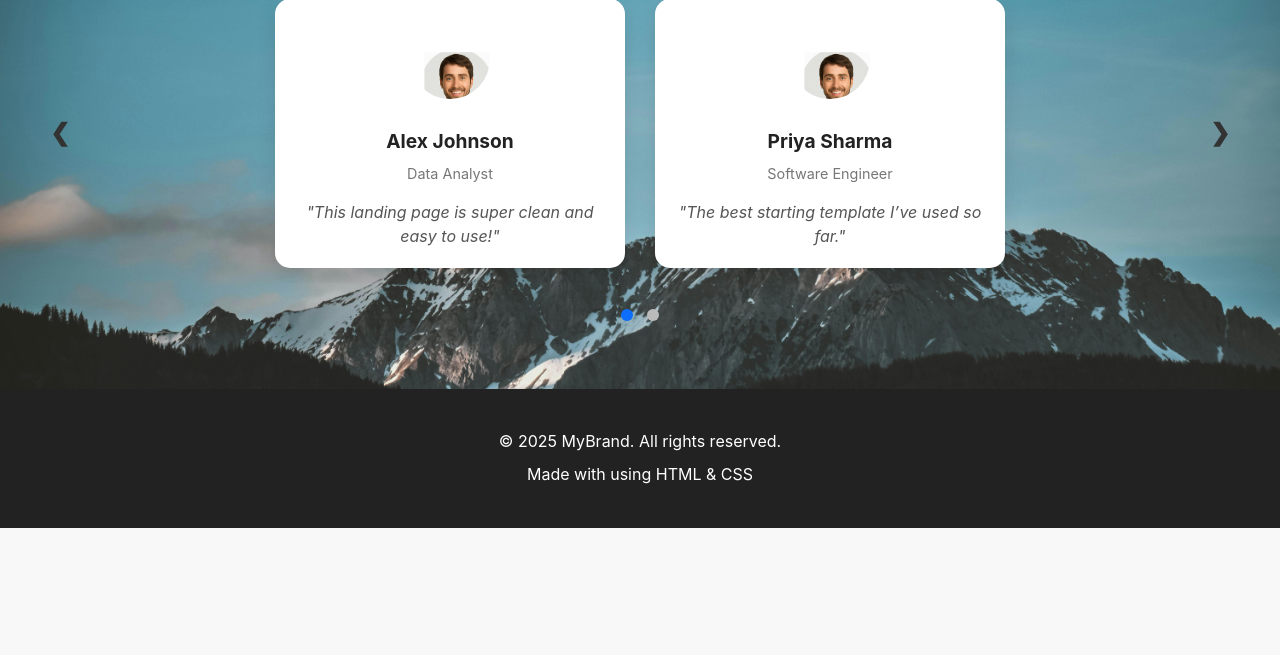
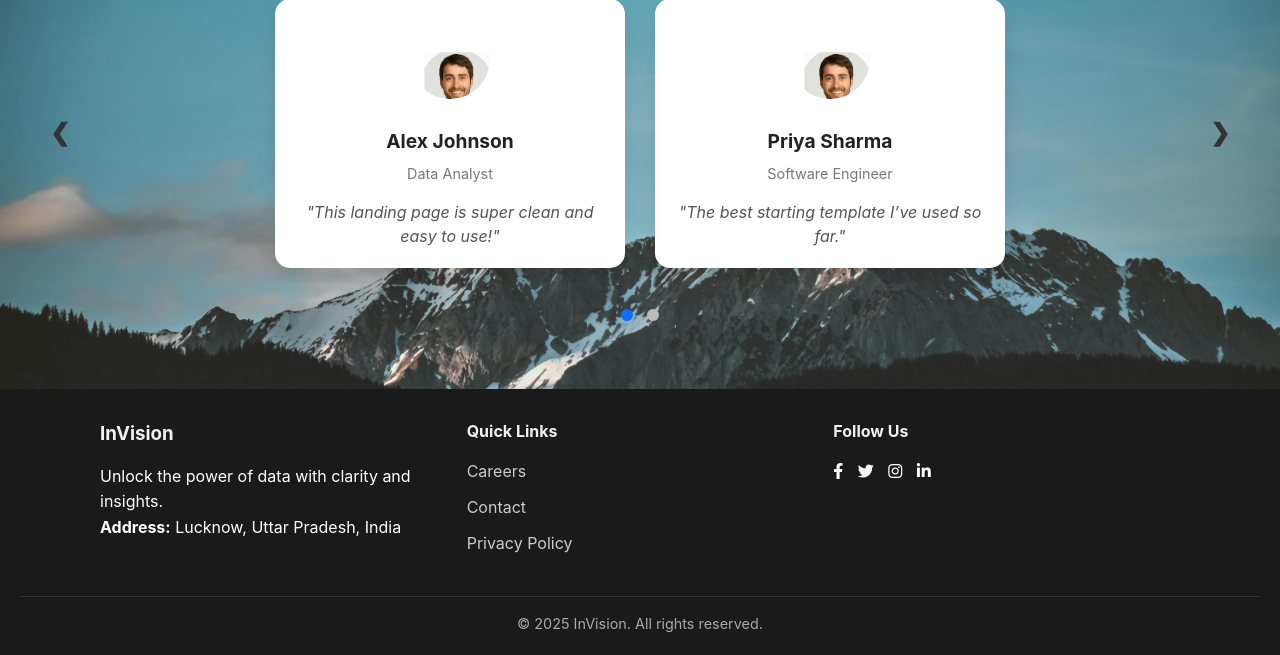
Before and after one commit to ArisuAbhilash/INVISION, a Flask app: page / in a window 1280 px wide. Shown: the part 1176-1831 px from the top of the page. Before the commit the page ends 1704 px from the top, so only its background shows below. Run offline with Flask 3, Linux system fonts and the light colour scheme.

Commit message:
feat(contact-page):create contact page

```diff
--- a/app.py
+++ b/app.py
@@ -49,6 +49,9 @@ def signup():
 
     return render_template("signup.html", signup_page=True, error=error)
 
+@app.route("/contact")
+def contact():
+    return render_template("contact.html", title="contact")
 
 
 
--- a/static/css/base.css
+++ b/static/css/base.css
@@ -101,17 +101,77 @@ nav.container ul li a:hover {
 }
 
 
-/* ===== Footer ===== */
-footer {
-  background: #222;
+.footer {
+  background: #1a1a1a;
   color: #fff;
-  text-align: center;
-  padding: 2rem 0;
+  padding: 20px 20px 20px;
+  margin-top: 0;
 }
 
-footer p {
-  margin: 0.5rem 0;
+.footer-container {
+  display: flex;
+  flex-wrap: wrap;
+  justify-content: space-between;
+  max-width: 1100px;
+  margin: auto;
 }
+
+.footer-section {
+  flex: 1;
+  min-width: 250px;
+  margin: 10px;
+}
+
+.footer-section h3,
+.footer-section h4 {
+  margin-bottom: 15px;
+  color: #f1f1f1;
+}
+
+.footer-section ul {
+  list-style: none;
+  padding: 0;
+}
+
+.footer-section ul li {
+  margin-bottom: 10px;
+}
+
+.footer-section ul li a {
+  color: #ccc;
+  text-decoration: none;
+  transition: color 0.3s;
+}
+
+.footer-section ul li a:hover {
+  color: #0d6efd;
+}
+
+.social-icons a {
+  display: inline-block;
+  margin-right: 10px;
+}
+
+.social-icons img {
+  width: 28px;
+  height: 28px;
+  filter: brightness(0) invert(1); /* make icons white */
+  transition: transform 0.3s;
+}
+
+.social-icons img:hover {
+  transform: scale(1.2);
+}
+
+.footer-bottom {
+  text-align: center;
+  border-top: 1px solid #333;
+  margin-top: 20px;
+  padding-top: 15px;
+  font-size: 0.9rem;
+  color: #aaa;
+}
+
 
 
 @media (max-width: 640px) {
--- a/templates/base.html
+++ b/templates/base.html
@@ -6,8 +6,9 @@
   <meta name="viewport" content="width=device-width, initial-scale=1.0">
   <title>InVision - Data Insights & Visualization</title>
   <link rel="stylesheet" href="{{ url_for('static', filename='css/base.css') }}">
+  <link rel="stylesheet" href="https://cdnjs.cloudflare.com/ajax/libs/font-awesome/6.0.0/css/all.min.css">
 
-{% block head %}{% endblock %}
+  {% block head %}{% endblock %}
 </head>
 
 <body>
@@ -26,7 +27,7 @@
     <ul id="nav-menu">
       <span class="close-btn" id="close-btn">&times;</span><!-- Close button -->
       <li><a href="{{ url_for('home') }}">Home</a></li>
-      <li><a href="#">Contact</a></li>
+      <li><a href="{{ url_for('contact') }}">Contact</a></li>
       <li><a href="#">Policy</a></li>
       <li><a href="{{url_for('signup') }}">Signup</a></li>
     </ul>
@@ -42,10 +43,44 @@
   <!-- Footer -->
   {% if not login_page and not signup_page %}
 
-  <footer>
-    <p>&copy; 2025 MyBrand. All rights reserved.</p>
-    <p>Made with  using HTML & CSS</p>
+  <!-- Footer -->
+  <footer class="footer">
+    <div class="footer-container">
+
+      <!-- About / Address -->
+      <div class="footer-section">
+        <h3>InVision</h3>
+        <p>Unlock the power of data with clarity and insights.</p>
+        <p><strong>Address:</strong> Lucknow, Uttar Pradesh, India</p>
+      </div>
+
+      <!-- Quick Links -->
+      <div class="footer-section">
+        <h4>Quick Links</h4>
+        <ul>
+          <li><a href="#">Careers</a></li>
+          <li><a href="#">Contact</a></li>
+          <li><a href="#">Privacy Policy</a></li>
+        </ul>
+      </div>
+
+      <!-- Social Media -->
+      <div class="footer-section">
+        <h4>Follow Us</h4>
+        <div class="social-icons">
+          <a href="#"><i class="fa-brands fa-facebook-f"></i></a>
+          <a href="#"><i class="fa-brands fa-twitter"></i></a>
+          <a href="#"><i class="fa-brands fa-instagram"></i></a>
+          <a href="#"><i class="fa-brands fa-linkedin-in"></i></a>
+        </div>
+      </div>
+
+    </div>
+    <div class="footer-bottom">
+      <p>&copy; 2025 InVision. All rights reserved.</p>
+    </div>
   </footer>
+
   {% endif %}
   <script>
     const hamburger = document.getElementById("hamburger");
@@ -69,7 +104,7 @@
       });
     });
   </script>
-{% block scripts %}{% endblock %}
+  {% block scripts %}{% endblock %}
 </body>
 
 </html>
```
Also changed, not shown: static/css/contact.css (added, +226 -0 lines), templates/contact.html (added, +113 -0 lines).
